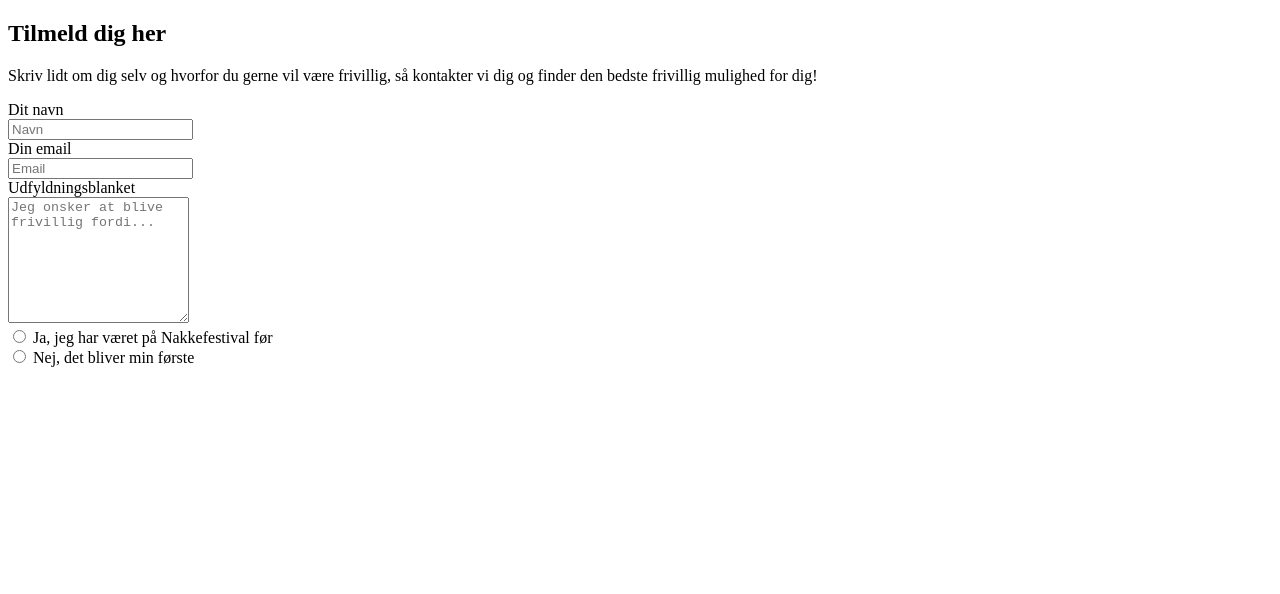
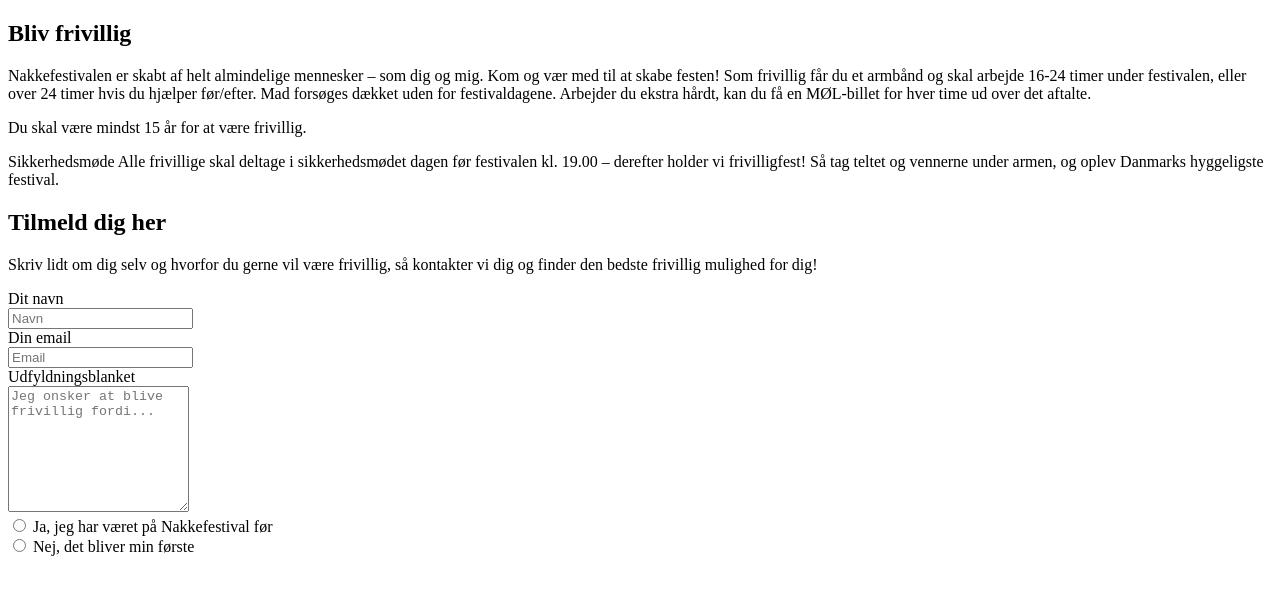
Before and after one commit to Sabinkarenn/eksamen_nakkefestival, an Astro site: page /blivfrivillig in a window 1280 px wide. Built offline with nearby package versions, Linux system fonts and the light colour scheme; Astro itself is replaced by a stand-in of ours.

Commit message:
frivillig tekst sat ind

```diff
--- a/src/components/Form.astro
+++ b/src/components/Form.astro
@@ -1,9 +1,19 @@
 ---
-
+import MainLayout from "../layouts/MainLayout.astro";
 ---
 
 <section class="">
   <div class="py-12">
+    <h1 class="text-4xl">Bliv frivillig</h1>
+    <p>
+      Nakkefestivalen er skabt af helt almindelige mennesker – som dig og mig. Kom og vær med til at skabe festen! Som frivillig får du et armbånd og skal arbejde 16-24 timer under festivalen, eller
+      over 24 timer hvis du hjælper før/efter. Mad forsøges dækket uden for festivaldagene. Arbejder du ekstra hårdt, kan du få en MØL-billet for hver time ud over det aftalte.
+    </p>
+    <p>Du skal være mindst 15 år for at være frivillig.</p>
+    <p>
+      Sikkerhedsmøde Alle frivillige skal deltage i sikkerhedsmødet dagen før festivalen kl. 19.00 – derefter holder vi frivilligfest! Så tag teltet og vennerne under armen, og oplev Danmarks
+      hyggeligste festival.
+    </p>
     <h2 class="text-2xl font-bold text-center">Tilmeld dig her</h2>
     <p class="text-center">Skriv lidt om dig selv og hvorfor du gerne vil være frivillig, så kontakter vi dig og finder den bedste frivillig mulighed for dig!</p>
     <div class="mt-8 max-w-md">
```
